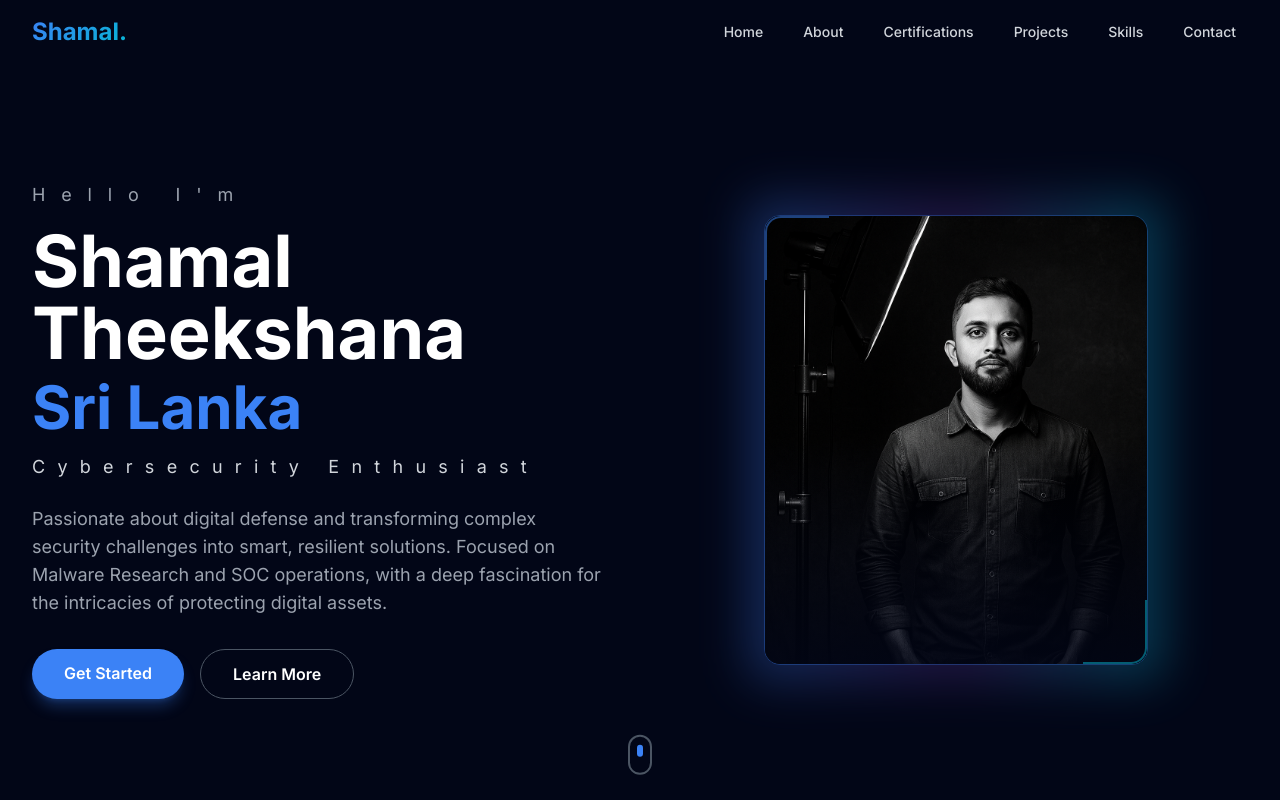
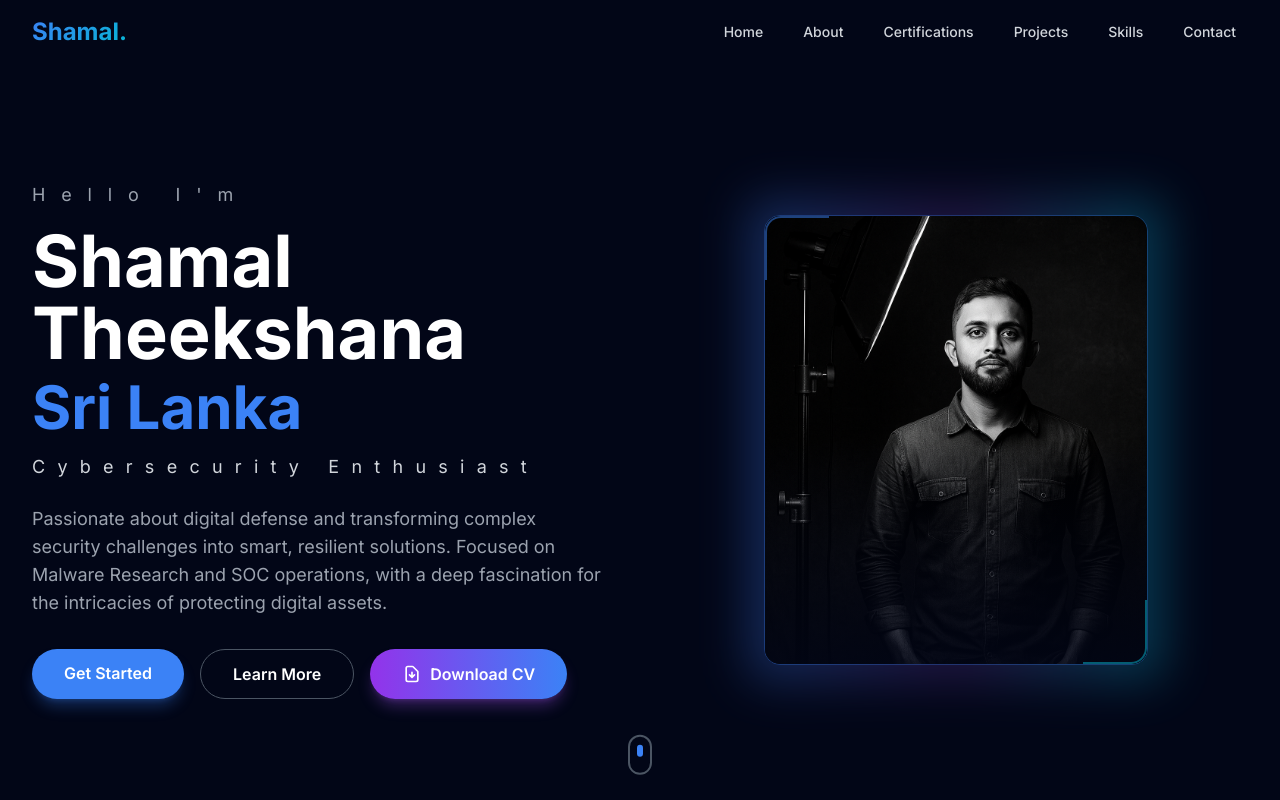
Before and after one commit to shamal35/MY-PORTFOLIO, a React (Vite) app: page / in a window 1280 px wide. Shown: the top 800 px of the page. Built offline with nearby package versions, Linux system fonts and the light colour scheme.

Commit message:
Update meta description and fix CV link

```diff
--- a/index.html
+++ b/index.html
@@ -4,8 +4,8 @@
     <meta charset="UTF-8" />
     <link rel="icon" type="image/svg+xml" href="/vite.svg" />
     <meta name="viewport" content="width=device-width, initial-scale=1.0" />
+    <meta name="description" content="Shamal Theekshana | Cybersecurity & Web Developer from Sri Lanka | Available for hire | Portfolio showcasing projects in web development and security" />
     <meta name="google-site-verification" content="v0Bxj83kFwPL-ZeF9t8Ww4xbGuHO_-87vZbiMHNcwCI" />
-    <meta name="description" content="Shamal Theekshana - Cybersecurity & Web Development Portfolio" />
     <link rel="preconnect" href="https://fonts.googleapis.com">
     <link rel="preconnect" href="https://fonts.gstatic.com" crossorigin>
     <link href="https://fonts.googleapis.com/css2?family=Inter:wght@300;400;500;600;700;800&display=swap" rel="stylesheet">
--- a/src/components/Hero.jsx
+++ b/src/components/Hero.jsx
@@ -1,6 +1,9 @@
 import React from 'react';
 import { motion } from 'framer-motion';
 import profileImg from '../assets/profile.png';
+
+// Custom CV download link (Google Drive, Dropbox, etc.)
+const CV_URL = "https://google.com";
 
 const Hero = () => {
   return (
@@ -94,6 +97,19 @@ const Hero = () => {
               >
                 Learn More
               </motion.a>
+              <motion.a
+                href={CV_URL}
+                target="_blank"
+                rel="noopener noreferrer"
+                whileHover={{ scale: 1.05 }}
+                whileTap={{ scale: 0.95 }}
+                className="px-8 py-3 bg-gradient-to-r from-purple-600 to-primary hover:from-purple-700 hover:to-primary-dark rounded-full font-semibold text-white shadow-lg shadow-purple-500/30 transition-all duration-300 flex items-center gap-2"
+              >
+                <svg xmlns="http://www.w3.org/2000/svg" className="h-5 w-5" fill="none" viewBox="0 0 24 24" stroke="currentColor">
+                  <path strokeLinecap="round" strokeLinejoin="round" strokeWidth={2} d="M12 10v6m0 0l-3-3m3 3l3-3m2 8H7a2 2 0 01-2-2V5a2 2 0 012-2h5.586a1 1 0 01.707.293l5.414 5.414a1 1 0 01.293.707V19a2 2 0 01-2 2z" />
+                </svg>
+                Download CV
+              </motion.a>
             </motion.div>
           </div>
 
```
